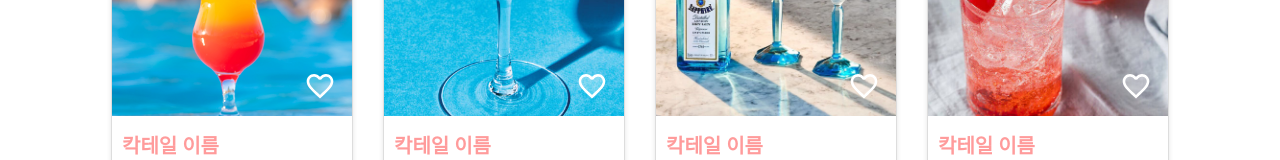
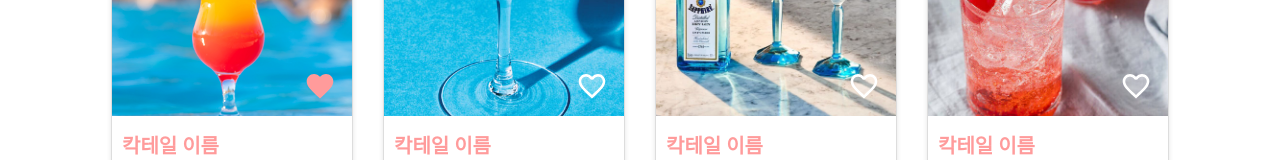
Before and after one commit to junsutaro/KOALAMATE, a React (Create React App) app in the folder frontend/: page /recipe in a window 1280 px wide. Both pictures are taken after a click on the button 320 px from the left and 594 px from the top of the page. Shown: the part 507-667 px from the top of the page. Built offline with nearby package versions, Linux system fonts and the light colour scheme.

Commit message:
FIX : likeButton color

```diff
--- a/frontend/src/components/RecipeItem.js
+++ b/frontend/src/components/RecipeItem.js
@@ -45,11 +45,21 @@
 // 	);
 // }
 
-import React from 'react';
+import React, {useState} from 'react';
 import style from "components/RecipeItem.module.css";
 import FavoriteTwoToneIcon from '@mui/icons-material/FavoriteTwoTone';
+import FavoriteIcon from '@mui/icons-material/Favorite';
 
 function RecipeItem({ imageUrl, title, author, tags }) {
+
+		// 좋아요 상태를 추적하기 위한 상태 변수와 setter 함수
+		const [isLiked, setIsLiked] = useState(false);
+
+		// 클릭 핸들러 함수
+		const handleLikeClick = () => {
+			setIsLiked(!isLiked); // 현재 좋아요 상태를 토글
+		};
+
 	return (
 			<div className={style.card}> {/* CSS 모듈 스타일 적용 */}
 				<img src={imageUrl} alt={title} className={style.cardImage}/>
@@ -62,9 +72,12 @@ function RecipeItem({ imageUrl, title, author, tags }) {
 						))}
 					</div>
 				</div>
-				<button className={style.likeButton}>
-					{/*<FavoriteBorderRoundedIcon style={{ fontSize: '2rem' }}/>*/}
-					<FavoriteTwoToneIcon style={{ fontSize: '2rem' }}/>
+				<button className={style.likeButton} onClick={handleLikeClick}>
+					{isLiked ? (
+							<FavoriteIcon sx={{ fontSize: '2rem', color: '#FF9B9B' }} />
+					) : (
+							<FavoriteTwoToneIcon sx={{ fontSize: '2rem', color: 'inherit' }} />
+					)}
 				</button>
 			</div>
 	);
```
